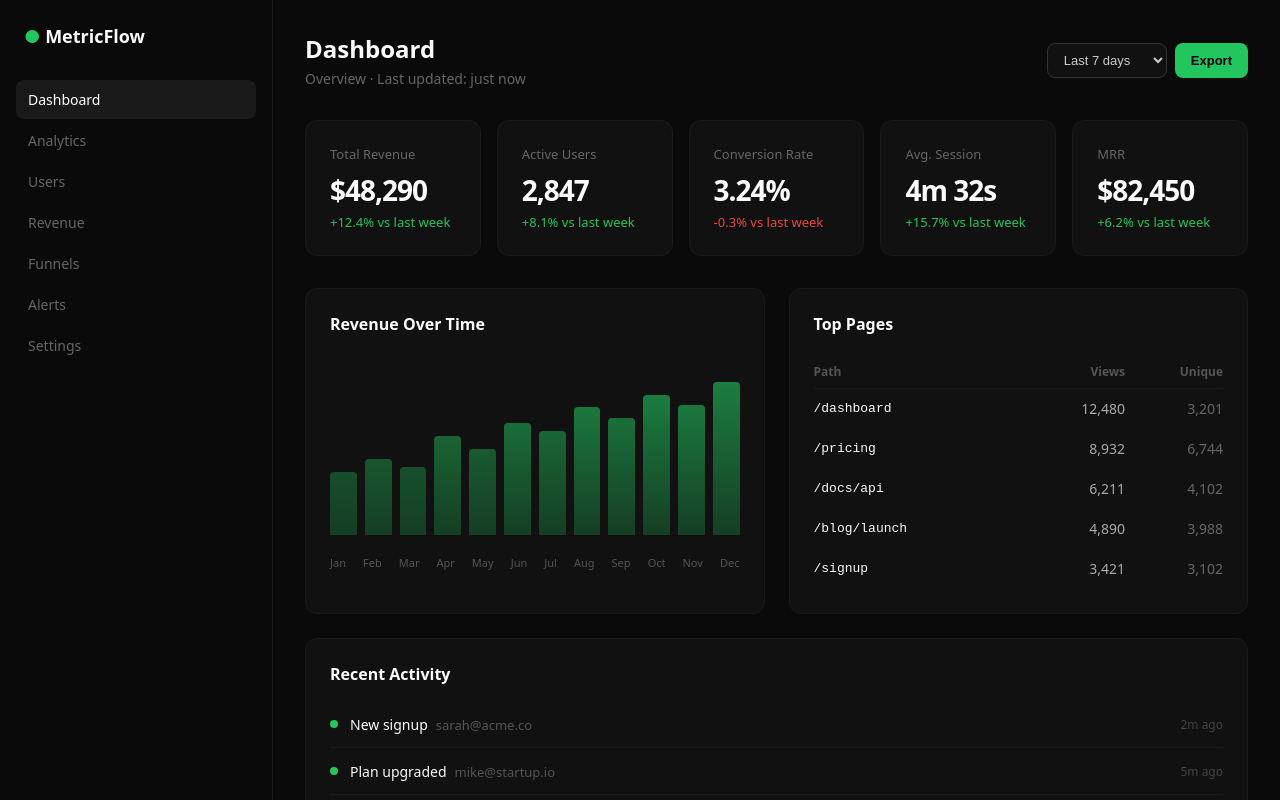
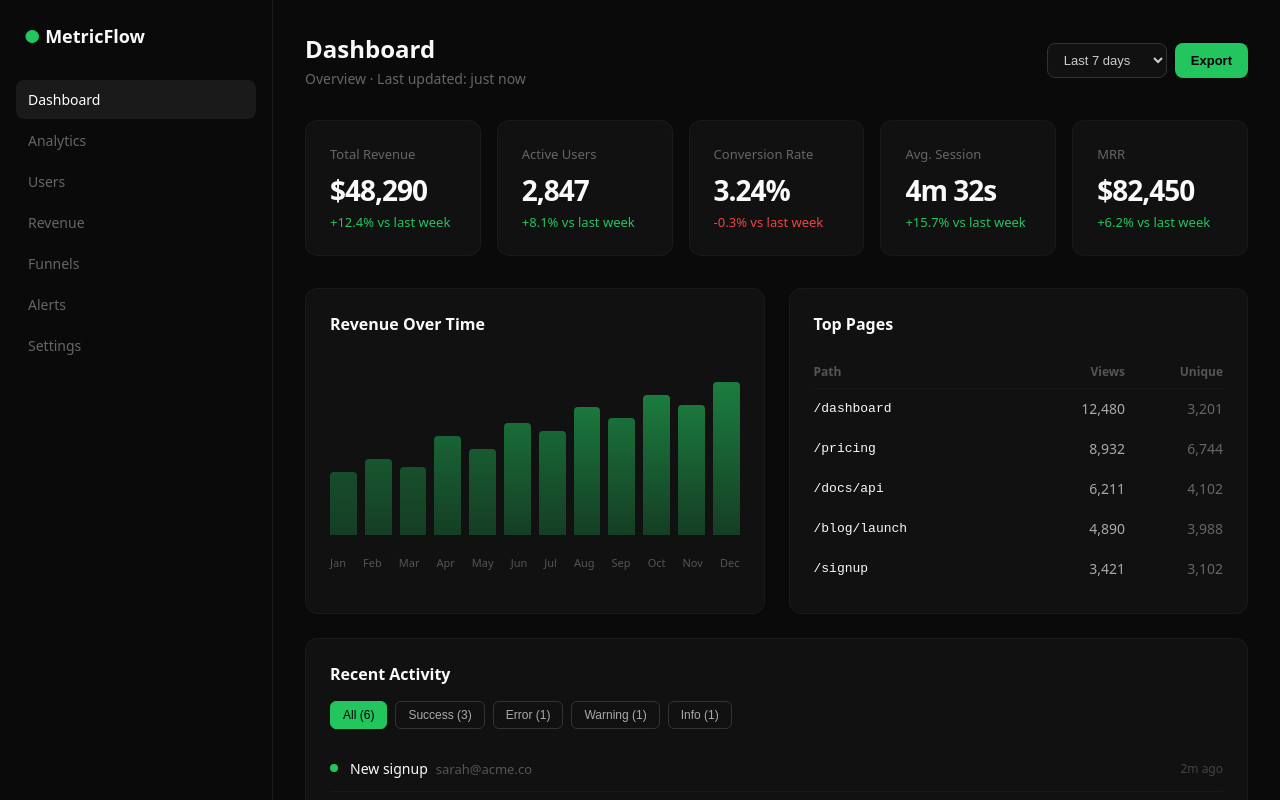
Before and after one commit to AfshalG/metricflow, a Next.js app: page / in a window 1280 px wide. Shown: the top 800 px of the page. Built offline with nearby package versions, Linux system fonts and the light colour scheme.

Commit message:
feat: add activity feed filtering by type

```diff
--- a/src/app/page.tsx
+++ b/src/app/page.tsx
@@ -1,3 +1,7 @@
+'use client';
+
+import { useState } from 'react';
+
 const metrics = [
   { label: 'Total Revenue', value: '$48,290', change: '+12.4%', up: true },
   { label: 'Active Users', value: '2,847', change: '+8.1%', up: true },
@@ -23,7 +27,20 @@ const topPages = [
   { path: '/signup', views: 3421, unique: 3102 },
 ];
 
+const filterTypes = ['all', 'success', 'error', 'warning', 'info'] as const;
+
 export default function Home() {
+  const [activityFilter, setActivityFilter] = useState<typeof filterTypes[number]>('all');
+
+  const filteredActivity = activityFilter === 'all'
+    ? recentActivity
+    : recentActivity.filter(a => a.type === activityFilter);
+
+  const getFilterCount = (type: typeof filterTypes[number]) => {
+    if (type === 'all') return recentActivity.length;
+    return recentActivity.filter(a => a.type === type).length;
+  };
+
   return (
     <div style={{ minHeight: '100vh', display: 'flex' }}>
       {/* Sidebar */}
@@ -108,8 +125,29 @@ export default function Home() {
         {/* Activity Feed */}
         <div style={{ background: '#111', borderRadius: '12px', border: '1px solid #1a1a1a', padding: '24px', marginTop: '24px' }}>
           <h3 style={{ fontSize: '16px', fontWeight: 600, marginTop: 0, marginBottom: '16px' }}>Recent Activity</h3>
-          {recentActivity.map((a, i) => (
-            <div key={i} style={{ display: 'flex', alignItems: 'center', gap: '12px', padding: '12px 0', borderBottom: i < recentActivity.length - 1 ? '1px solid #1a1a1a' : 'none' }}>
+          <div style={{ display: 'flex', gap: '8px', marginBottom: '16px' }}>
+            {filterTypes.map((type) => (
+              <button
+                key={type}
+                onClick={() => setActivityFilter(type)}
+                style={{
+                  padding: '6px 12px',
+                  borderRadius: '6px',
+                  border: '1px solid',
+                  fontSize: '12px',
+                  fontWeight: 500,
+                  cursor: 'pointer',
+                  background: activityFilter === type ? '#22c55e' : 'transparent',
+                  borderColor: activityFilter === type ? '#22c55e' : '#333',
+                  color: activityFilter === type ? '#000' : '#aaa',
+                }}
+              >
+                {type.charAt(0).toUpperCase() + type.slice(1)} ({getFilterCount(type)})
+              </button>
+            ))}
+          </div>
+          {filteredActivity.map((a, i) => (
+            <div key={i} style={{ display: 'flex', alignItems: 'center', gap: '12px', padding: '12px 0', borderBottom: i < filteredActivity.length - 1 ? '1px solid #1a1a1a' : 'none' }}>
               <div style={{ width: '8px', height: '8px', borderRadius: '50%', background: a.type === 'success' ? '#22c55e' : a.type === 'error' ? '#ef4444' : a.type === 'warning' ? '#eab308' : '#3b82f6', flexShrink: 0 }} />
               <div style={{ flex: 1 }}>
                 <span style={{ fontSize: '14px' }}>{a.event}</span>
```
